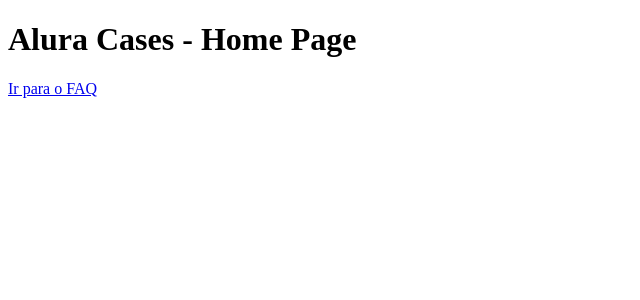
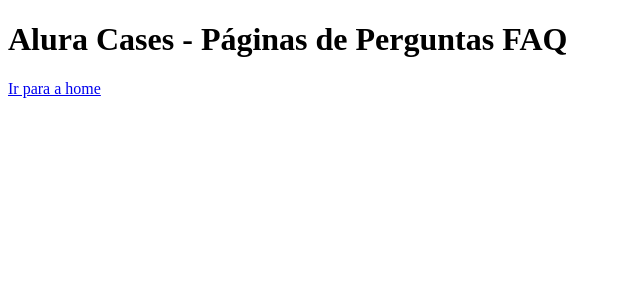
Before and after one commit to RafaelLechensque/Next_01, a Next.js app: page /faq in a window 1280 px wide. Shown: the top 300 px of the page, without its empty margins (0-640 px from the left). Built offline with nearby package versions, Linux system fonts and the light colour scheme.

Commit message:
add links

```diff
--- a/pages/faq.js
+++ b/pages/faq.js
@@ -1,8 +1,12 @@
-export default function HomePage() {
+import Link from 'next/link'
+
+export default function FAQPage() {
     return (
         <div>
-            <h1>Alura Cases - Home Page</h1>
-            <a href="/faq">Ir para o FAQ</a>
+            <h1>Alura Cases - Páginas de Perguntas FAQ</h1>
+            <Link href="/">
+                Ir para a home
+            </Link>
         </div>
     )
 }
```
Also changed, not shown: pages/index.js (+6 -2 lines).
